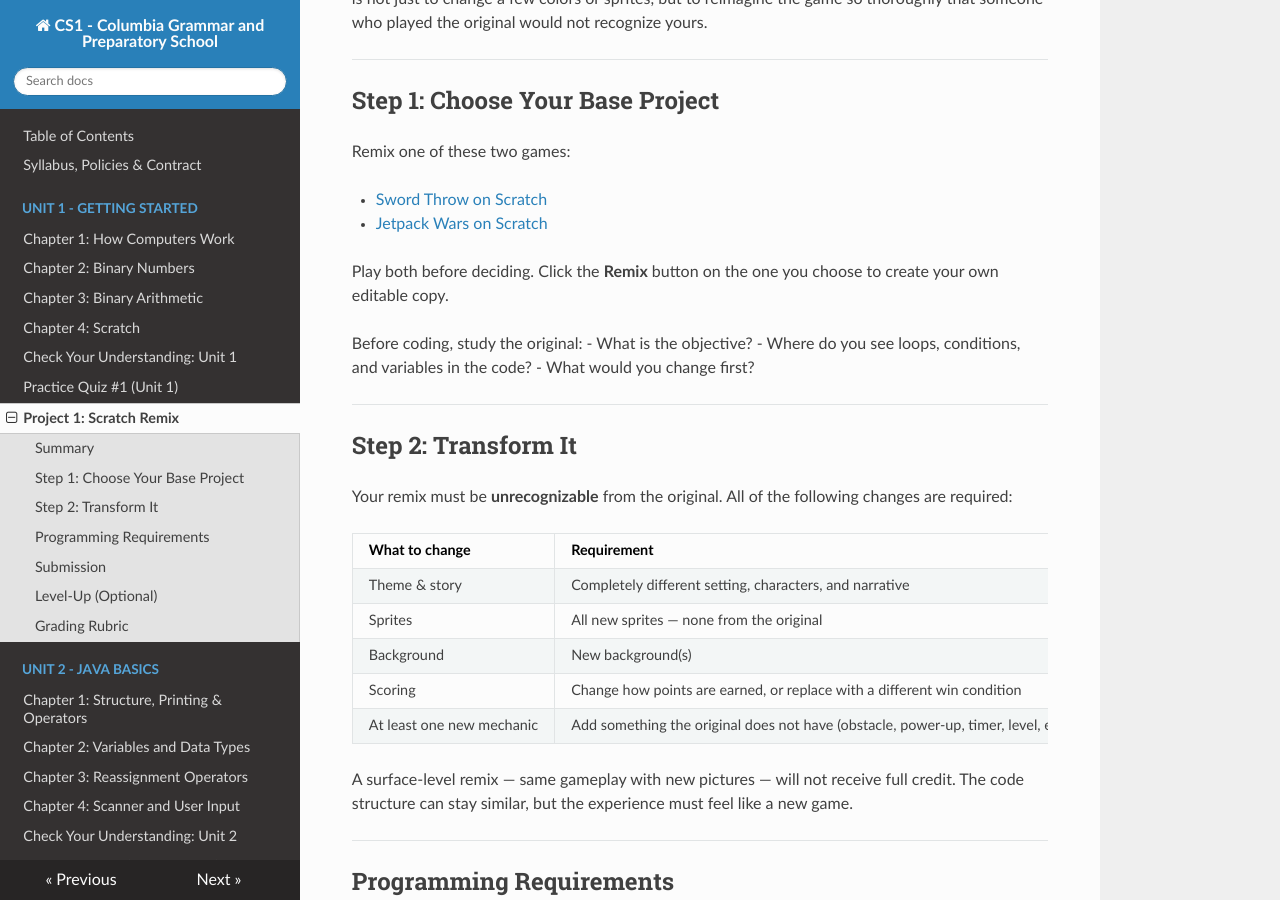
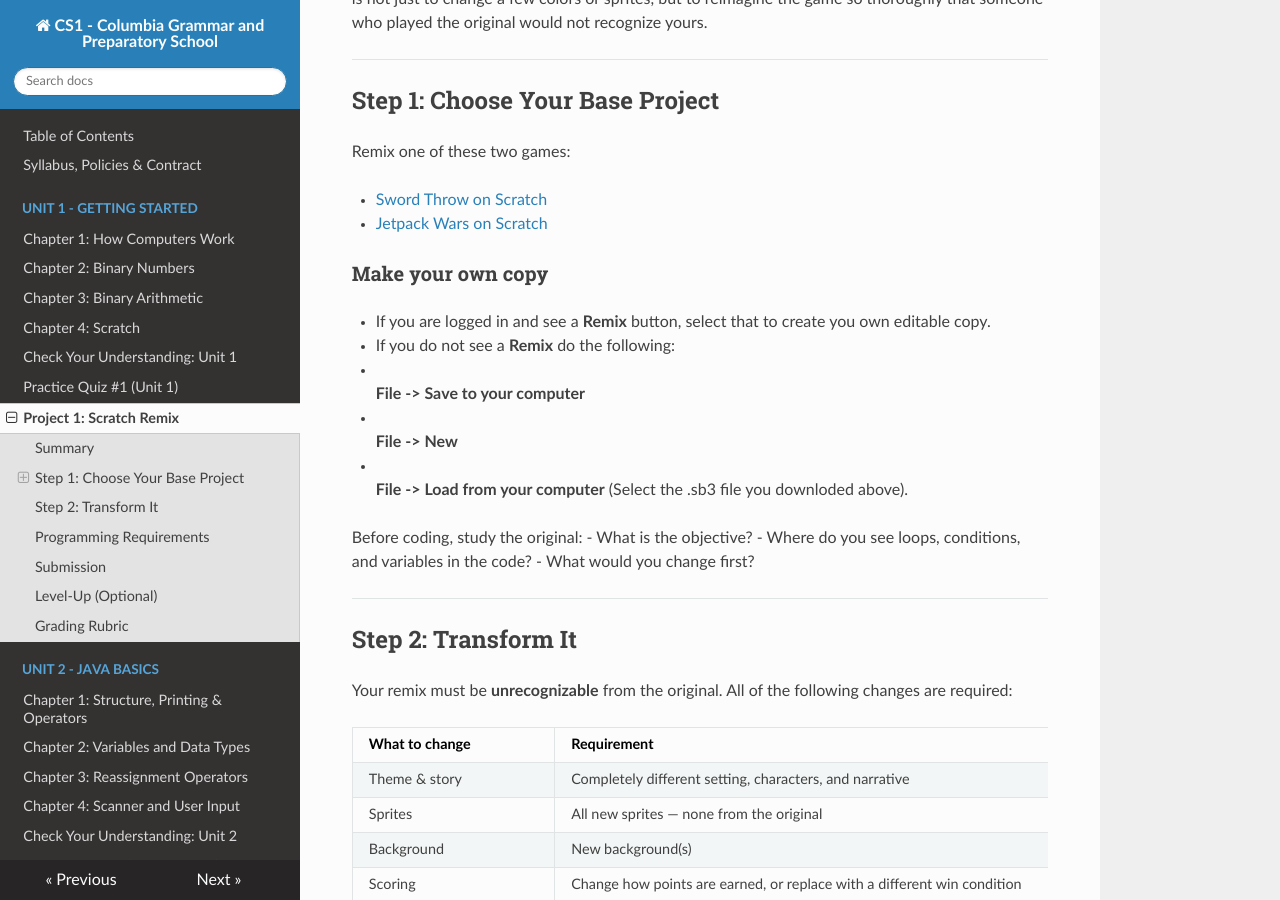
Before and after one commit to kjergens/cs1-site, an MkDocs documentation site: the page built from docs/projects/project1.md, in a window 1280 px wide and 900 px high, scrolled down 422 px. Built offline with MkDocs 1.6.1, drawn with Linux system fonts in a browser that asks for light colours; nearby versions of some CDN libraries.

Commit message:
Revise remix instructions for project1.md
Updated instructions for creating editable copies of projects.

```diff
--- a/docs/projects/project1.md
+++ b/docs/projects/project1.md
@@ -19,7 +19,12 @@
 - [Sword Throw on Scratch](https://scratch.mit.edu/projects/1142834613/editor/)
 - [Jetpack Wars on Scratch](https://scratch.mit.edu/projects/1143749214)
 
-Play both before deciding. Click the **Remix** button on the one you choose to create your own editable copy.
+### Make your own copy ###
+- If you are logged in and see a **Remix** button, select that to create you own editable copy.
+- If you do not see a **Remix** do the following:
+- <br>**File -> Save to your computer**
+- <br>**File -> New**
+- <br>**File -> Load from your computer** (Select the .sb3 file you downloded above).
 
 Before coding, study the original:
 - What is the objective?
```
